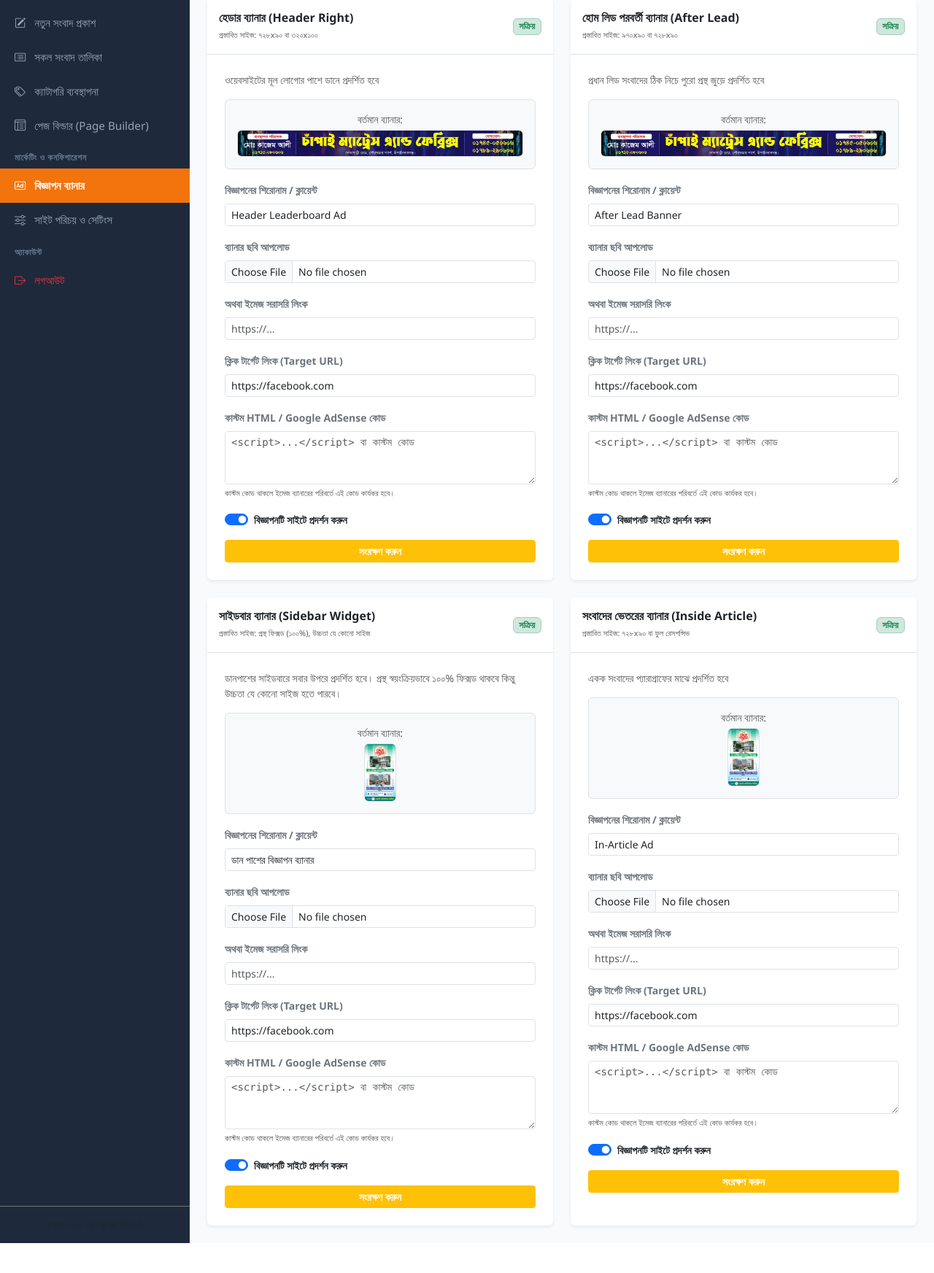
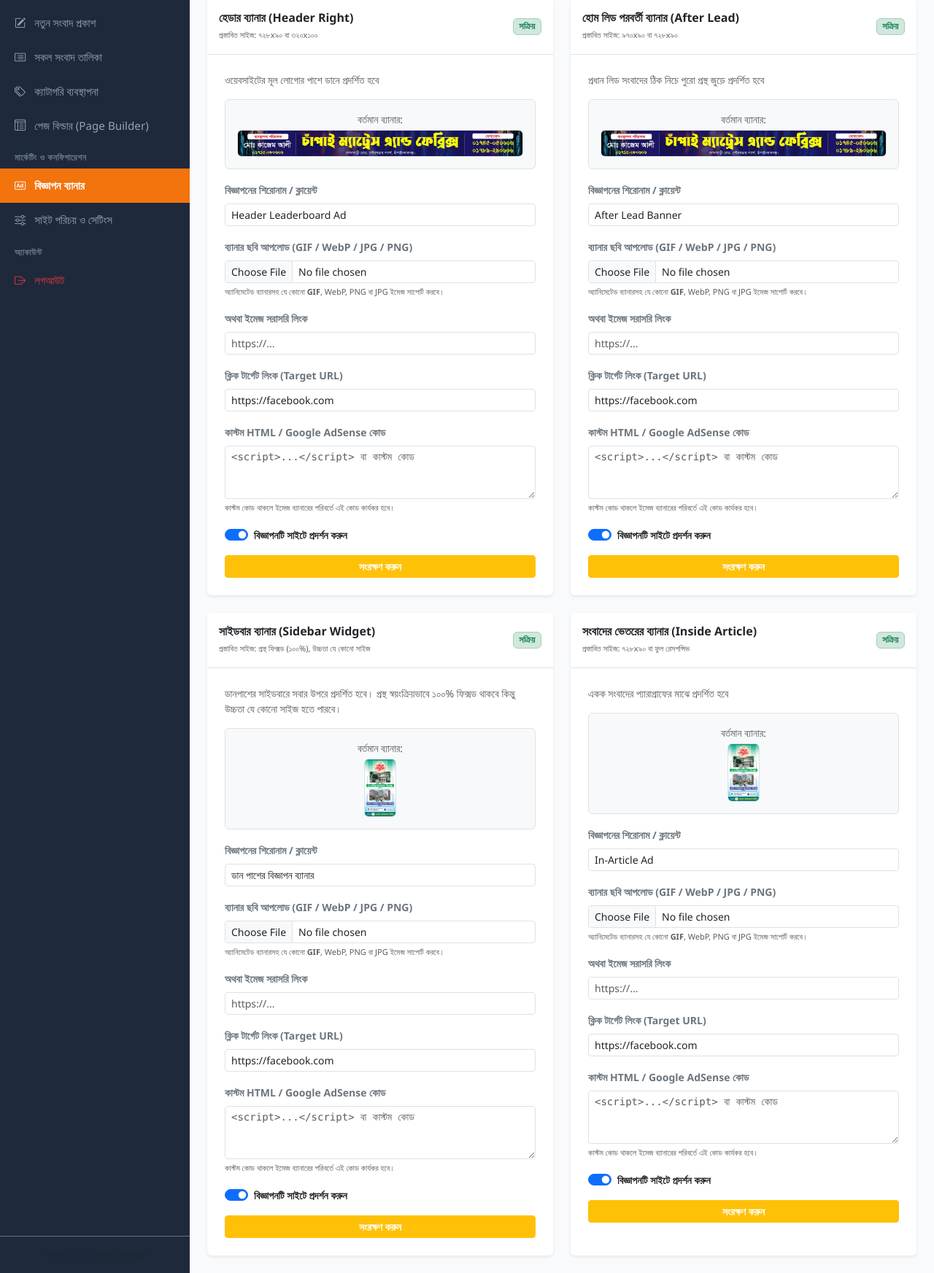
Before and after one commit to hisam84/alokito-gour, a PHP site: page /admin/ads-manager.php in a window 1280 px wide. Shown: the part 167-1912 px from the top of the page at 73% size. Before the commit the page ends 1871 px from the top, so only its background shows below. Run offline with PHP 8.4, Linux system fonts and the light colour scheme; a user stored in the database is signed in; data comes from the database, SQL or seed files in the repository; both versions use the stored data as it was after the commit; some libraries are stand-ins or nearby versions; some web fonts are replaced.

Commit message:
feat: Add full animated GIF support for advertisements

```diff
--- a/admin/ads-manager.php
+++ b/admin/ads-manager.php
@@ -134,8 +134,9 @@ include __DIR__ . '/includes/header.php';
                         </div>
 
                         <div class="mb-3">
-                            <label class="form-label small fw-bold text-secondary">ব্যানার ছবি আপলোড</label>
-                            <input type="file" class="form-control form-control-sm" name="image" accept="image/*">
+                            <label class="form-label small fw-bold text-secondary">ব্যানার ছবি আপলোড (GIF / WebP / JPG / PNG)</label>
+                            <input type="file" class="form-control form-control-sm" name="image" accept="image/png,image/jpeg,image/webp,image/gif">
+                            <div class="form-text small" style="font-size:11px;">অ্যানিমেটেড ব্যানারসহ যে কোনো <strong>GIF</strong>, WebP, PNG বা JPG ইমেজ সাপোর্ট করবে।</div>
                         </div>
 
                         <div class="mb-3">
--- a/includes/helpers.php
+++ b/includes/helpers.php
@@ -141,6 +141,7 @@ function render_ad(string $position): string {
 
 /**
  * Upload image and convert to WebP format if GD is available.
+ * Preserves animated GIF files directly as .gif to maintain frame animations.
  */
 function upload_image_webp(array $file, string $targetDir = 'assets/uploads/news/', int $maxWidth = 1200): ?string {
     if (!isset($file['error']) || $file['error'] !== UPLOAD_ERR_OK) {
@@ -154,12 +155,24 @@ function upload_image_webp(array $file, string $targetDir = 'assets/uploads/news
     }
 
     $mime = mime_content_type($file['tmp_name']);
-    $allowedMimes = ['image/jpeg', 'image/png', 'image/webp'];
+    $allowedMimes = ['image/jpeg', 'image/png', 'image/webp', 'image/gif'];
     if (!in_array($mime, $allowedMimes, true)) {
         return null;
     }
 
-    $uniqueName = 'news_' . bin2hex(random_bytes(6));
+    $prefix = (strpos($targetDir, 'ads') !== false) ? 'ad_' : 'img_';
+    $uniqueName = $prefix . bin2hex(random_bytes(6));
+
+    // Special handling for GIF: preserve original animated GIF without lossy conversion
+    if ($mime === 'image/gif') {
+        $destFilename = $uniqueName . '.gif';
+        $destPath = $absoluteTargetDir . $destFilename;
+        $success = is_uploaded_file($file['tmp_name']) ? move_uploaded_file($file['tmp_name'], $destPath) : copy($file['tmp_name'], $destPath);
+        if ($success) {
+            return '/' . trim($targetDir, '/') . '/' . $destFilename;
+        }
+        return null;
+    }
 
     // Check if GD WebP conversion is available
     if (function_exists('imagewebp') && function_exists('imagecreatefromstring')) {
@@ -194,7 +207,8 @@ function upload_image_webp(array $file, string $targetDir = 'assets/uploads/news
         $ext = ($mime === 'image/png') ? '.png' : (($mime === 'image/webp') ? '.webp' : '.jpg');
         $destFilename = $uniqueName . $ext;
         $destPath = $absoluteTargetDir . $destFilename;
-        if (move_uploaded_file($file['tmp_name'], $destPath)) {
+        $success = is_uploaded_file($file['tmp_name']) ? move_uploaded_file($file['tmp_name'], $destPath) : copy($file['tmp_name'], $destPath);
+        if ($success) {
             return '/' . trim($targetDir, '/') . '/' . $destFilename;
         }
     }
```
Also changed, not shown: database/alokito_gour.sqlite.
